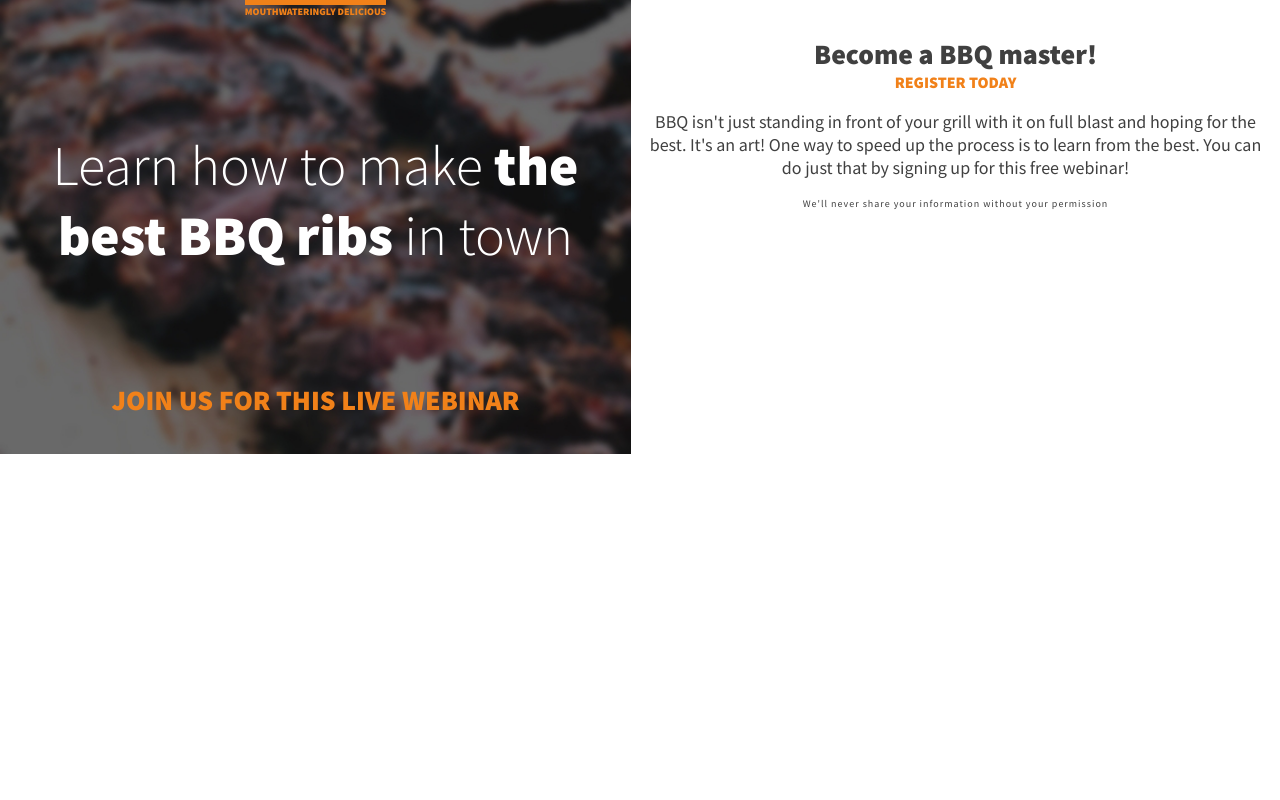
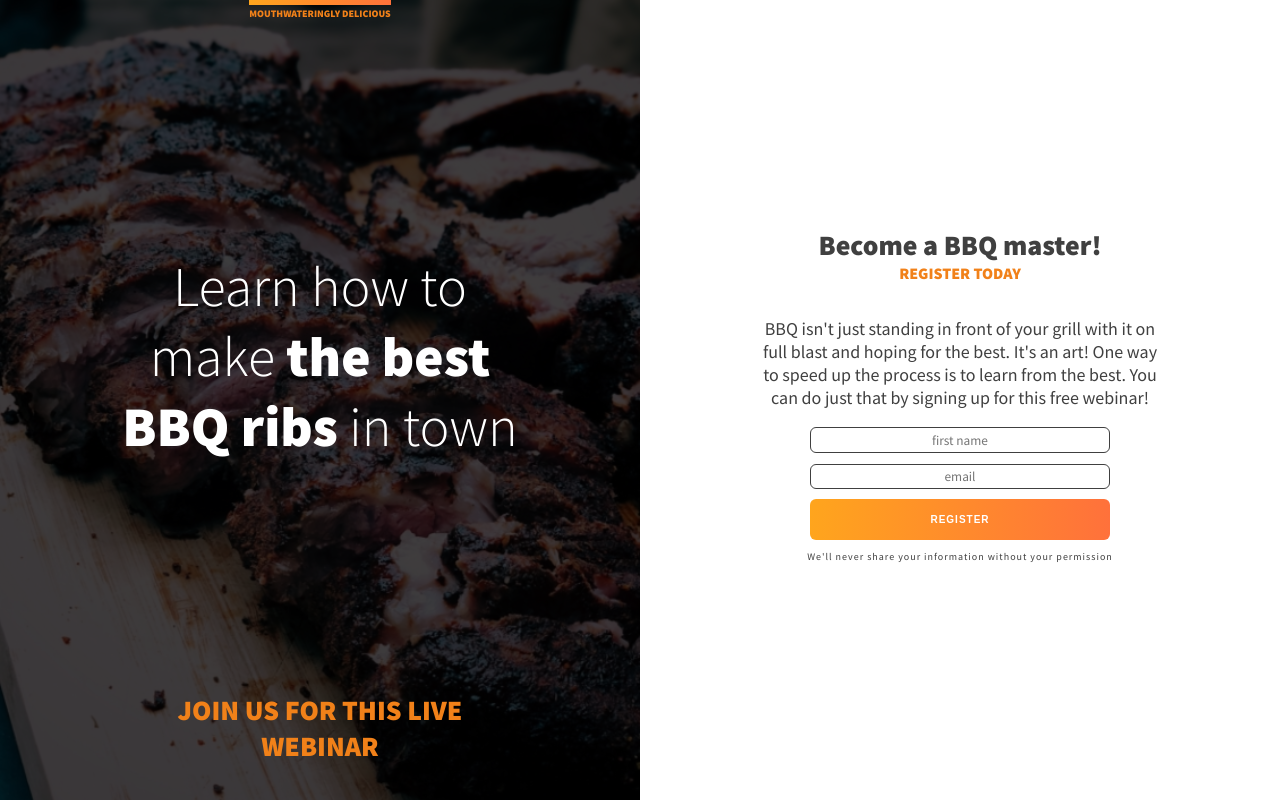
Before and after one commit to webdevterri/BBQ-landing-page-scrimba-module5, a plain HTML site: page index.html in a window 1280 px wide. Drawn offline with Linux system fonts and the light colour scheme.

Commit message:
Add files via upload
Everything but the interactivity (JavaScript). Included the registration form.

```diff
--- a/css/index.css
+++ b/css/index.css
@@ -1,3 +1,7 @@
+* {
+  box-sizing: border-box;
+}
+
 body {
   margin: 0;
   color: #404040;
@@ -13,7 +17,7 @@ h1 {
   color: #fff;
   font-size: 2.25rem;
   font-weight: 300;
-  margin: 2em 0;
+  margin: 0;
 }
 
 h1 + p {
@@ -51,8 +55,9 @@ small {
   font-weight: 900;
   text-transform: uppercase;
   border-top: solid 5px #f18119;
-  width: fit-content;
-  margin: 0 auto;
+  border-image: linear-gradient(to left, #ff713b, #ffa51d) 1;
+  margin: 0;
+  padding-top: 2px;
   order: -1;
 }
 
@@ -65,13 +70,18 @@ small {
 INTRO SECTION
 ------------ */
 .intro {
+  /* background-image: url(images/ribs.jpg), linear-gradient(45deg,red, blue); */
+  background-image: url(../images/ribs.jpg);
   background-color: #404040;
-  background-image: url(../images/dark-ribs.jpg);
+  background-blend-mode: multiply;
+  /* background-image: url(../images/dark-ribs.jpg); */
   background-size: cover;
   background-position: center;
   padding: 0 0.5em 2em;
   display: flex;
   flex-direction: column;
+  justify-content: space-between;
+  min-height: 50vh;
 }
 
 /* ------------------
@@ -80,6 +90,84 @@ MAIN CONTENT SECTION
 
 .main-content {
   padding: 2em 1em;
+}
+
+/* This is one way (the simpler way) to deal with larger screen sizes:
+*/
+.intro > *,
+.main-content > * {
+  max-width: 400px;
+  margin-left: auto;
+  margin-right: auto;
+}
+
+/* This is another way (more complicated) to deal with larger screen sizes.
+We had to add a div with the class of "container" to
+.intro and .main-content for this solution */
+
+/* .container {
+  max-width: 400px;
+  margin: 0 auto;
+}
+
+.container-intro {
+  display: flex;
+  flex-direction: column;
+  justify-content: space-between;
+  min-height: 50vh;
+} */
+
+/* -------------
+FORM
+-------------- */
+.email-collector {
+  width: 80%;
+  max-width: 300px;
+}
+
+input,
+.btn {
+  width: 100%;
+  border-radius: 6px;
+}
+
+input {
+  margin-bottom: 0.75em;
+  padding: 0.25em;
+  font-family: inherit;
+  text-align: inherit;
+  border: 1px solid #404040;
+  transform: scale(1);
+  transition: transform 250ms;
+}
+
+input:focus {
+  transform: scale(1.1);
+}
+
+.btn {
+  display: inline-block;
+  padding: 1.5em 1.5em;
+  border: none;
+  font-size: 0.625rem;
+  text-transform: uppercase;
+  font-weight: 900;
+  letter-spacing: 1px;
+  cursor: pointer;
+}
+
+.btn-primary {
+  background-image: linear-gradient(to left, #ff713b, #ffa51d);
+  color: #fff;
+  transform: scale(1);
+  transition: transform 1s;
+}
+/* Note: Background images (like gradients) can NOT be transitioned
+but simple background colors can be! */
+
+.btn-primary:hover,
+.btn-primary:focus {
+  transform: scale(1.3);
 }
 
 /* -------------
@@ -91,9 +179,11 @@ MEDIA QUERIES
     font-size: 1.125rem;
     display: flex;
   }
+
   h1 {
     font-size: 3.5rem;
   }
+
   h2,
   h1 + p {
     font-size: 1.75rem;
@@ -102,5 +192,16 @@ MEDIA QUERIES
   .intro,
   .main-content {
     width: 50%;
+    min-height: 100vh;
   }
+
+  .main-content {
+    display: flex;
+    flex-direction: column;
+    justify-content: center;
+  }
+
+  /* .container-intro {
+    height: 100%;
+  } */
 }
--- a/index.html
+++ b/index.html
@@ -15,28 +15,47 @@
   </head>
 
   <body>
-
     <div class="intro">
+      <!-- <div class="container container-intro"> -->
       <h1>Learn how to make <strong>the best BBQ ribs</strong> in town</h1>
       <p>Join us for this live webinar</p>
       <p class="top-text">Mouthwateringly delicious</p>
+      <!-- </div> -->
     </div>
 
     <div class="main-content">
+      <!-- <div class="container"> -->
       <h2>Become a BBQ master!</h2>
       <p>Register today</p>
       <p>
-            BBQ isn't just standing in front of your grill with it on full blast
-            and hoping for the best. It's an art! One way to speed up the
-            process is to learn from the best. You can do just that by signing
-            up for this free webinar!
+        BBQ isn't just standing in front of your grill with it on full blast and
+        hoping for the best. It's an art! One way to speed up the process is to
+        learn from the best. You can do just that by signing up for this free
+        webinar!
       </p>
 
-          <!-- Insert FORM later -->
+      <form class="email-collector" action="#" method="post">
+        <input
+          type="text"
+          aria-label="first name"
+          placeholder="first name"
+          required
+        />
+        <br />
+        <input
+          type="email"
+          aria-label="email address"
+          placeholder="email"
+          required
+        />
+        <br />
+        <button class="btn btn-primary" type="submit">Register</button>
+      </form>
+
       <p class="fine-print">
         We'll never share your information without your permission
       </p>
+      <!-- </div> -->
     </div>
-
   </body>
 </html>
```
Lines whose indentation alone changed are shown as unchanged.
